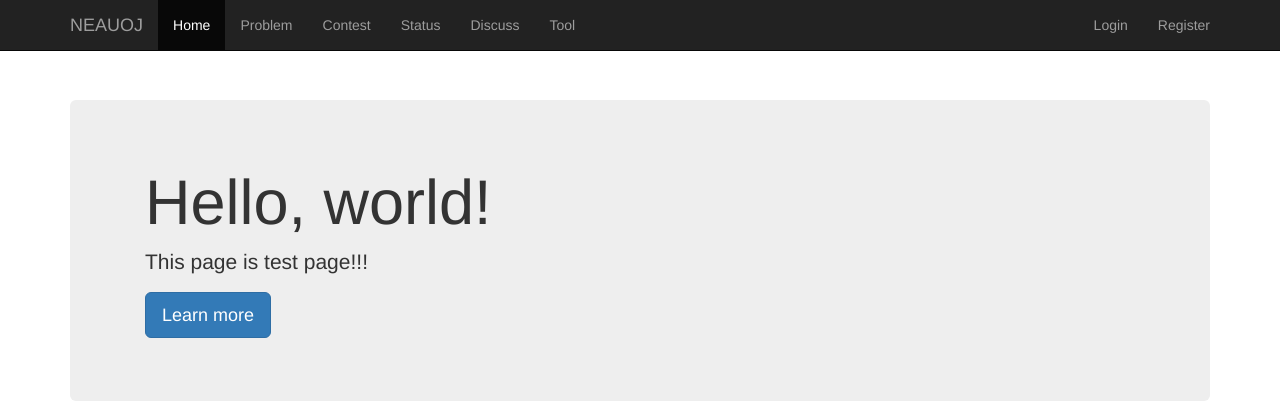
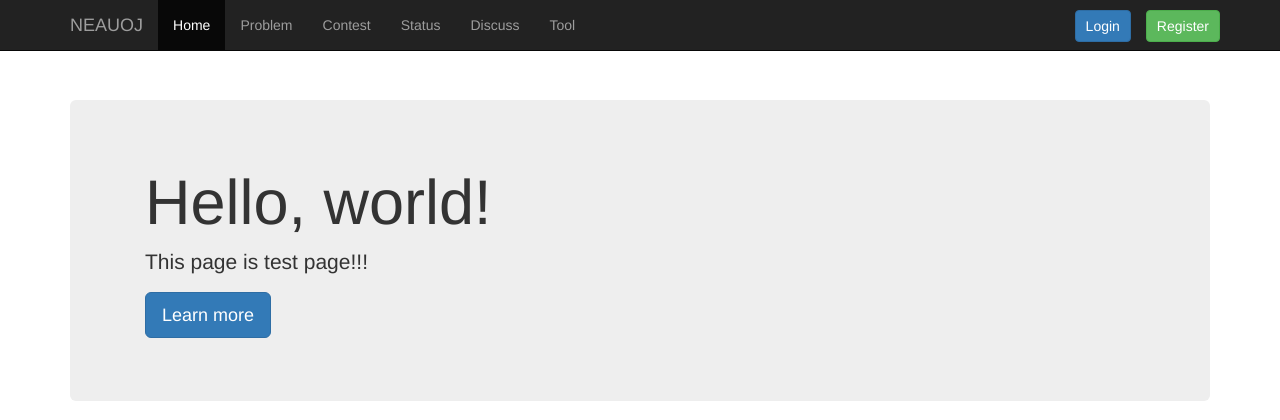
Before and after one commit to codecola1/neauoj, a Django app: page / in a window 1280 px wide. Shown: the top 420 px of the page. Run offline with Django 3.2, Linux system fonts and the light colour scheme; some libraries are stand-ins or nearby versions.

Commit message:
some css on login/register

```diff
--- a/web/core/static/css/base.css
+++ b/web/core/static/css/base.css
@@ -11,3 +11,15 @@
 	height: auto;
 	min-height: 100%;
 }
+
+#button {
+	color:#fff;
+	padding-top: 5px;
+	padding-right: 10px;
+	padding-bottom: 5px;
+	padding-left: 10px;
+	margin-top: 10px;
+	margin-right: 5px;
+	margin-bottom: 5px;
+	margin-left: 10px;
+}
--- a/web/core/templates/base.html
+++ b/web/core/templates/base.html
@@ -40,8 +40,8 @@
 						<li><a href="#">Tool</a></li>
 					</ul>
 					<ul class="nav navbar-nav navbar-right">
-						<li><a href="#">Login</a></li>
-						<li><a href="#">Register</a></li>
+						<li><a href="#" id = "button" class="btn btn-primary">Login</a></li>
+						<li><a href="#" id = "button" class="btn btn-success">Register</a></li>
 					</ul>
 				</div><!--/.nav-collapse -->
 			</div>
```
